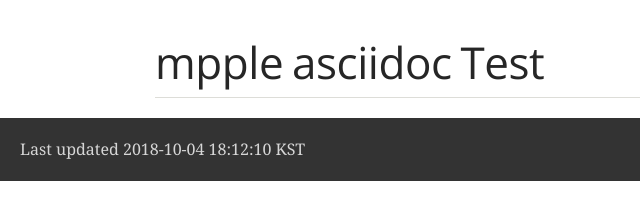
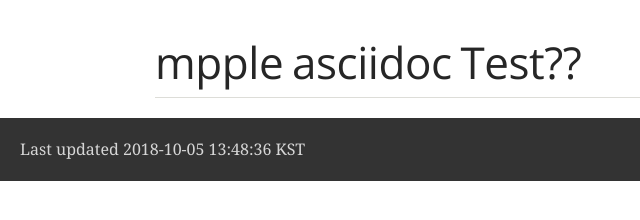
Before and after one commit to wonwoo/mpple, a plain HTML site: page 1.0.0-SNAPSHOT/index.html in a window 1280 px wide. Shown: the full height of the page, 0-640 px from the left. Drawn offline with nearby package versions, Linux system fonts and the light colour scheme; a web font is replaced by a local one.

```diff
--- a/1.0.0-SNAPSHOT/index.html
+++ b/1.0.0-SNAPSHOT/index.html
@@ -5,7 +5,7 @@
 <!--[if IE]><meta http-equiv="X-UA-Compatible" content="IE=edge"><![endif]-->
 <meta name="viewport" content="width=device-width, initial-scale=1.0">
 <meta name="generator" content="Asciidoctor 1.5.6.1">
-<title>mpple asciidoc Test</title>
+<title>mpple asciidoc Test??</title>
 <link rel="stylesheet" href="https://fonts.googleapis.com/css?family=Open+Sans:300,300italic,400,400italic,600,600italic%7CNoto+Serif:400,400italic,700,700italic%7CDroid+Sans+Mono:400,700">
 <style>
 /* Asciidoctor default stylesheet | MIT License | http://asciidoctor.org */
@@ -518,14 +518,14 @@ table.CodeRay td.code>pre{padding:0}
 </head>
 <body class="article">
 <div id="header">
-<h1>mpple asciidoc Test</h1>
+<h1>mpple asciidoc Test??</h1>
 </div>
 <div id="content">
 
 </div>
 <div id="footer">
 <div id="footer-text">
-Last updated 2018-10-04 18:12:10 KST
+Last updated 2018-10-05 13:48:36 KST
 </div>
 </div>
 </body>
```
